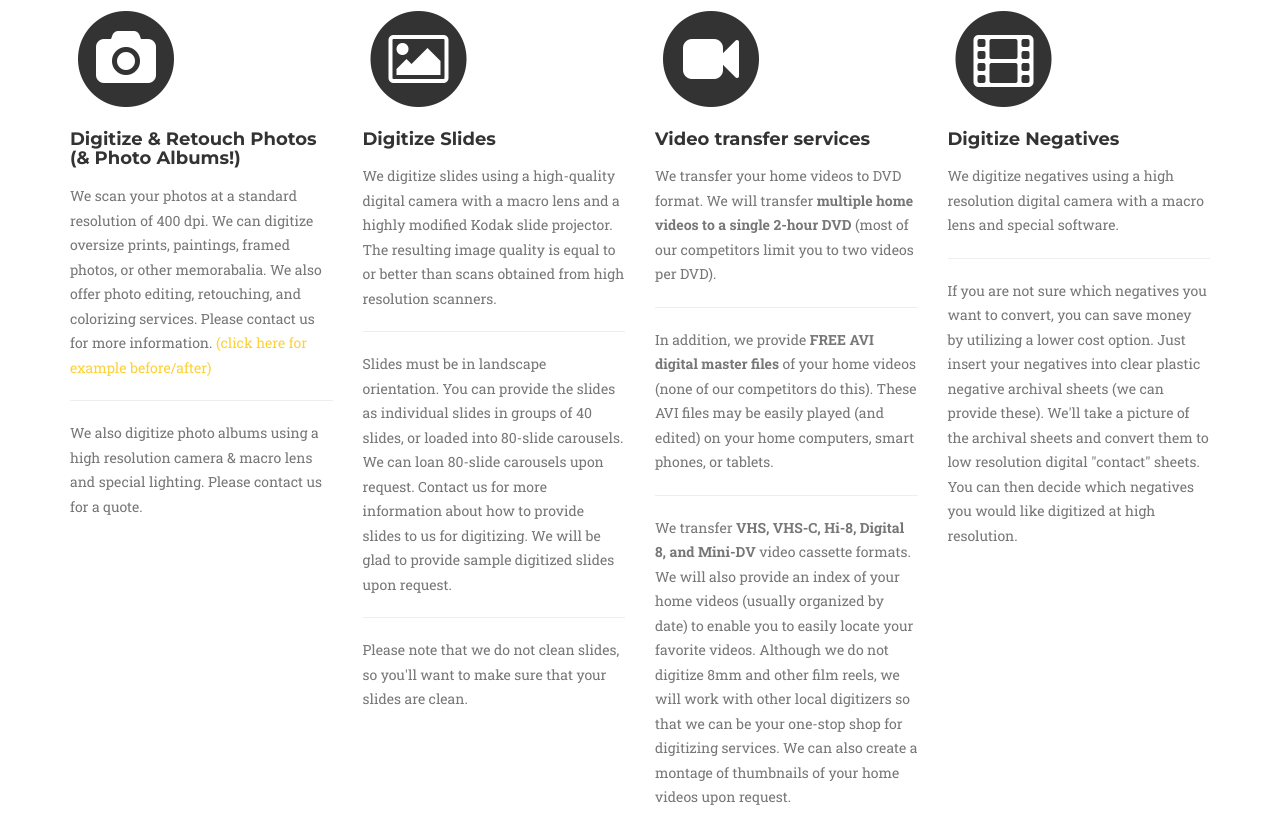
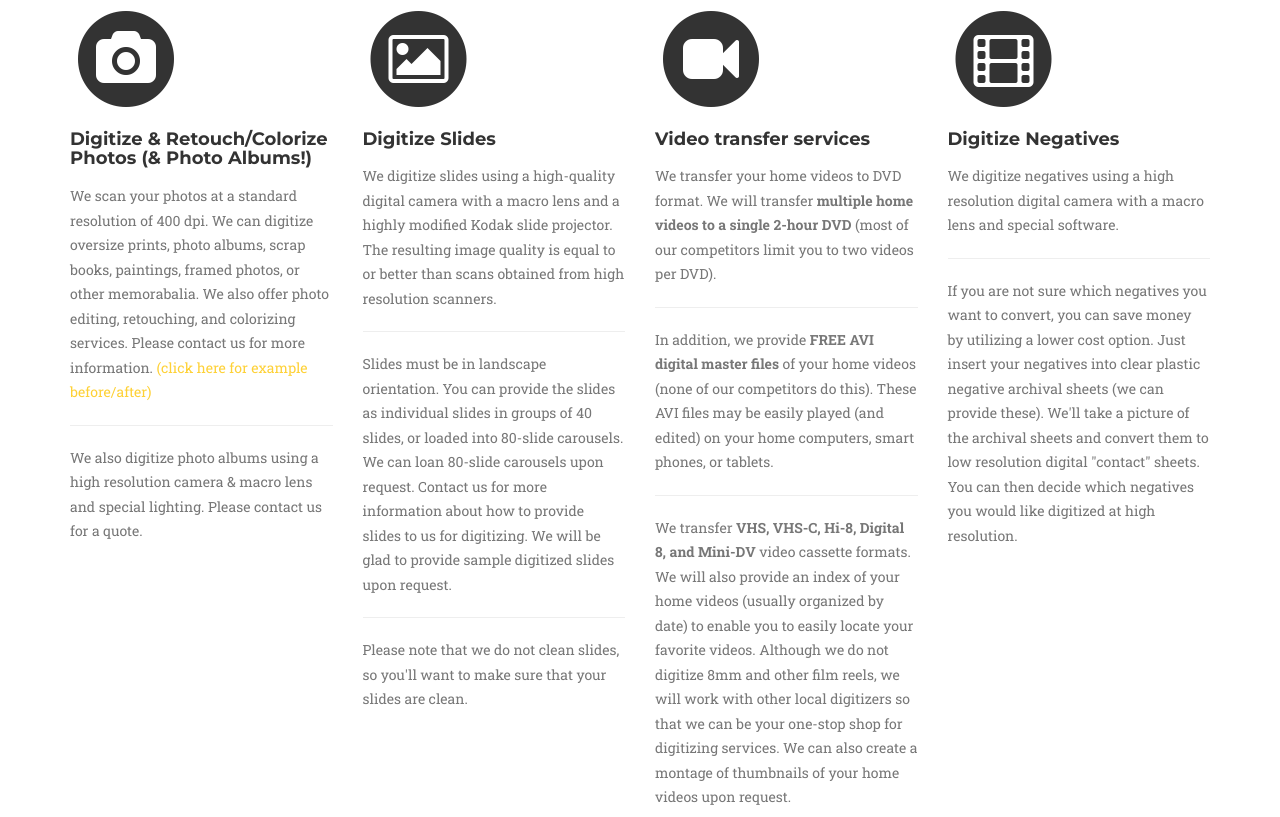
Before and after one commit to pandapix/pandapix.github.io, a website: page index.html in a window 1280 px wide. Shown: the part 1137-1954 px from the top of the page. Drawn offline with nearby package versions, Linux system fonts and the light colour scheme; grey boxes are pictures that could not be loaded; a web font is replaced by a local one.

Commit message:
Update index.html

```diff
--- a/index.html
+++ b/index.html
@@ -115,8 +115,8 @@
                         <i class="fa fa-circle fa-stack-2x "></i>
                         <i class="fa fa-camera fa-stack-1x fa-inverse"></i>
                     </span>
-                    <h4 class="service-heading">Digitize & Retouch Photos (& Photo Albums!)</h4>
-                    <p class="text-muted">We scan your photos at a standard resolution of 400 dpi.  We can digitize oversize prints, paintings, framed photos, or other memorabalia.  We also offer photo editing, retouching, and colorizing services.  Please contact us for more information. <a href="/img/Retouch.jpg">(click here for example before/after)</a>  </p>
+                    <h4 class="service-heading">Digitize & Retouch/Colorize Photos (& Photo Albums!)</h4>
+                    <p class="text-muted">We scan your photos at a standard resolution of 400 dpi.  We can digitize oversize prints, photo albums, scrap books, paintings, framed photos, or other memorabalia.  We also offer photo editing, retouching, and colorizing services.  Please contact us for more information. <a href="/img/Retouch.jpg">(click here for example before/after)</a>  </p>
 
 			<hr>
 					<p class="text-muted">We also digitize photo albums using a high resolution camera & macro lens and special lighting.  Please contact us for a quote.</p>
```
